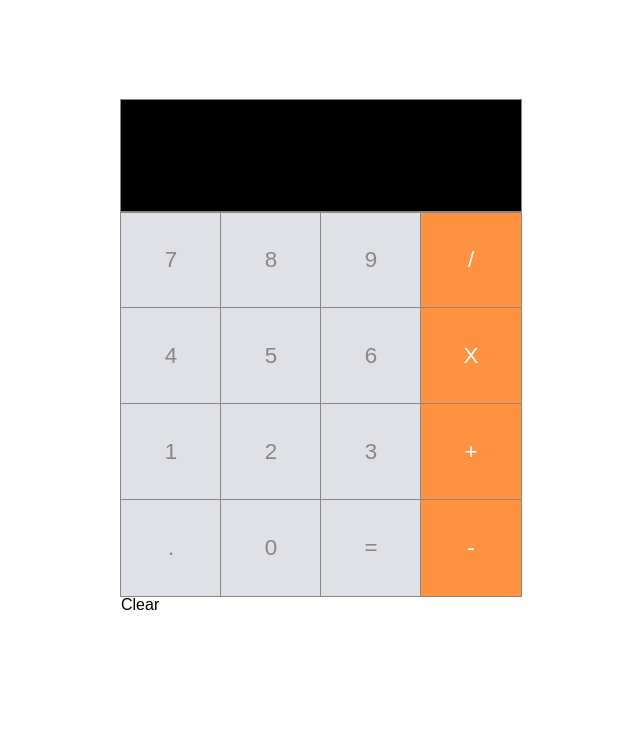
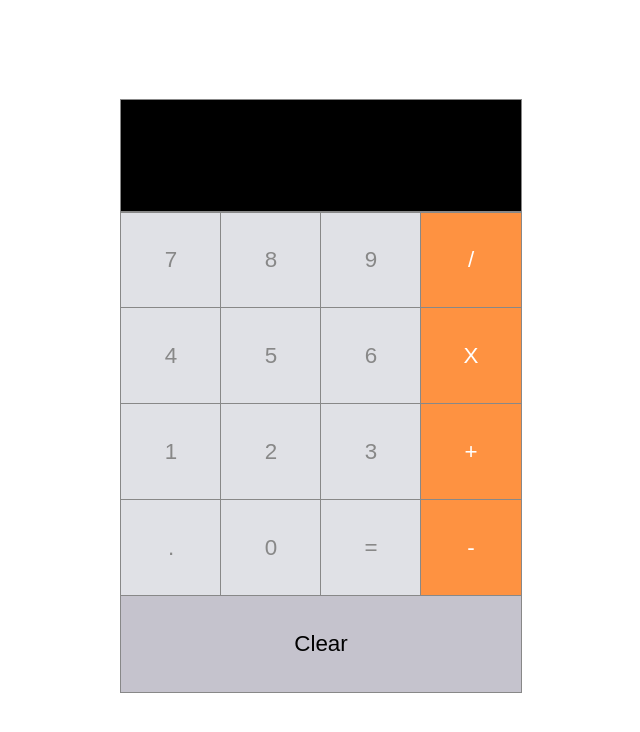
Before and after one commit to SamirJouni/react-calculator, a React (Create React App) app: page / in a window 1280 px wide. Shown: the top 732 px of the page, without its empty margins (319-959 px from the left). Built offline with nearby package versions, Linux system fonts and the light colour scheme.

Commit message:
added styles to the clear button

```diff
--- a/src/components/ClearButton.css
+++ b/src/components/ClearButton.css
@@ -0,0 +1,12 @@
+.clear-button {
+	height: 6rem;
+	display: flex;
+	justify-content: center;
+	align-items: center;
+	font-weight: 200;
+	font-size: 1.4rem;
+	background-color: #c5c3cd;
+	color: #000000;
+	flex: 1;
+	outline: 1px solid #888888;
+}
```
